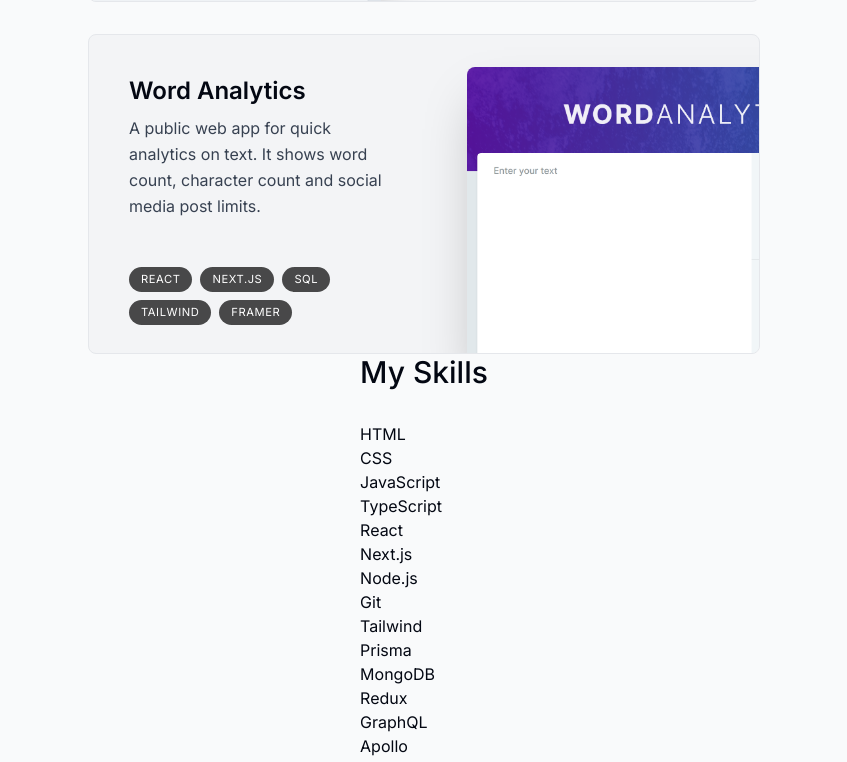
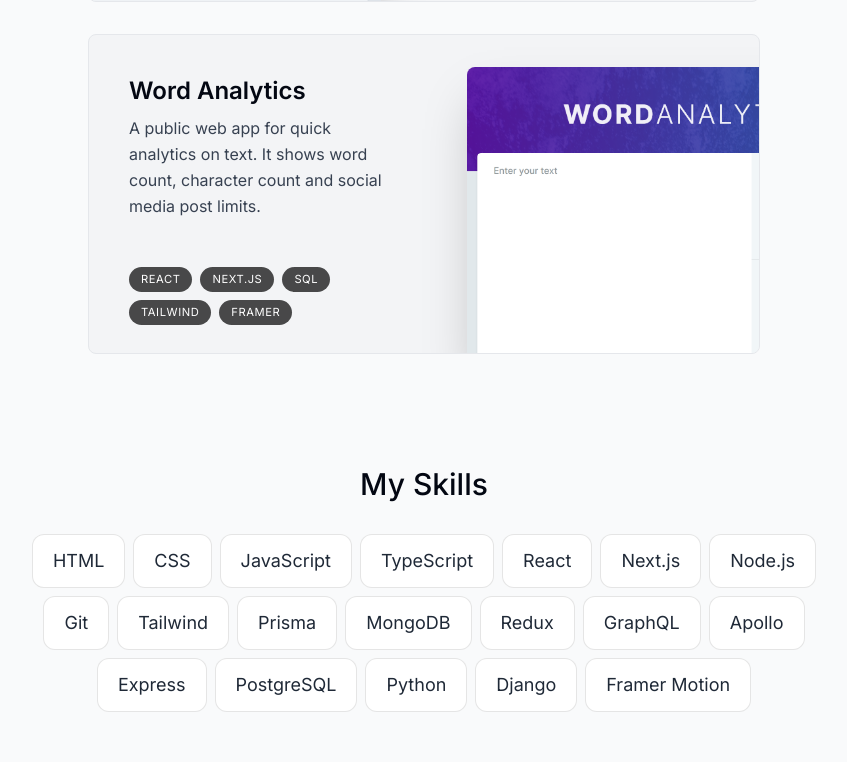
Before and after one commit to gustavosepulveda/next-portfolio, a Next.js app: page / in a window 1280 px wide. Shown: the part 2024-2786 px from the top of the page, without its empty margins (216-1063 px from the left). Built offline with nearby package versions, Linux system fonts and the light colour scheme.

Commit message:
added motion to skills.tsx

```diff
--- a/components/projects.tsx
+++ b/components/projects.tsx
@@ -10,7 +10,7 @@
 	const { ref } = useSectionInView("Projects", 0.5);
 
 	return (
-		<section ref={ref} id="projects" className="scroll-mt-28">
+		<section ref={ref} id="projects" className="scroll-mt-28 mb-28">
 			<SectionHeading>My projects</SectionHeading>
 			<div>
 				{projectsData.map((project, index) => (
--- a/components/skills.tsx
+++ b/components/skills.tsx
@@ -1,14 +1,47 @@
+"use client";
+
 import React from "react";
 import SectionHeading from "./section-heading";
 import { skillsData } from "@/lib/data";
+import { useSectionInView } from "@/lib/hooks";
+import { motion } from "framer-motion";
+
+const fadeInAnimationsVariants = {
+	initial: {
+		opacity: 0,
+		y: 100,
+	},
+	animate: (index: number) => ({
+		opacity: 1,
+		y: 0,
+		transition: {
+			delay: 0.05 * index,
+		},
+	}),
+};
 
 export default function Skills() {
+	const { ref } = useSectionInView("Skills");
 	return (
-		<section>
+		<section
+			ref={ref}
+			id="skills"
+			className="mb-28 max-w-[53rem] scroll-mt-28 text-center sm:mb-40"
+		>
 			<SectionHeading>My skills</SectionHeading>
-			<ul>
+			<ul className="flex flex-wrap justify-center gap-2 text-lg text-gray-800">
 				{skillsData.map((skills, index) => (
-					<li key={index}>{skills}</li>
+					<motion.li
+						className="bg-white border border-black/[0.1] rounded-xl px-5 py-3"
+						key={index}
+						variants={fadeInAnimationsVariants}
+						initial="initial"
+						whileInView="animate"
+						viewport={{ once: true }}
+						custom={index}
+					>
+						{skills}
+					</motion.li>
 				))}
 			</ul>
 		</section>
```
